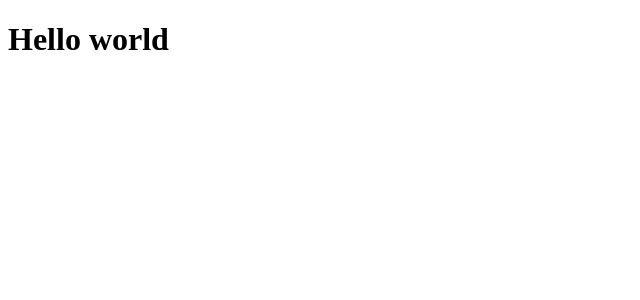
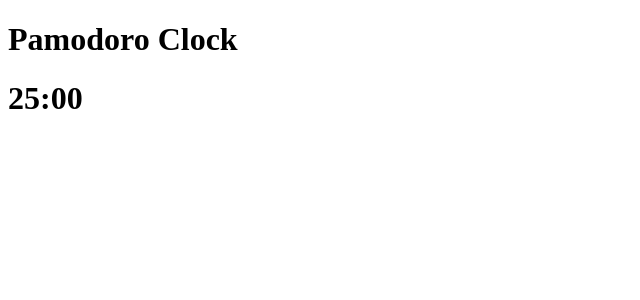
Before and after one commit to nelly02d/25-5Clock, a React (Create React App) app: page / in a window 1280 px wide. Shown: the top 300 px of the page, without its empty margins (0-640 px from the left). Built offline with nearby package versions, Linux system fonts and the light colour scheme.

Commit message:
Add a function on app.js to format seconds to time

```diff
--- a/src/App.js
+++ b/src/App.js
@@ -1,7 +1,28 @@
+import { useState } from "react";
+
 function App() {
+  //initial state minutes multiply seconds = 1500 seconds
+  const [displayTime, setDisplayTime] = useState( 25 * 60 );
+
+  //a function that format time seconds to minutes, so we can have a value of 25 minutes
+  const formatTime = (time) => {
+    let minutes = Math.floor(time / 60);
+    let seconds = time % 60;
+
+    return (
+      (minutes < 10 ? '0' + minutes : minutes) +
+      ':' +
+      (seconds < 10 ? '0' + seconds : seconds)
+    );
+  };
+
   return (
     <div className="App">
-      <h1>Hello world</h1>
+      <div>
+        <h1>Pamodoro Clock</h1>
+      </div>
+      <h1>{formatTime(displayTime)}</h1>
+
     </div>
   );
 }
```
